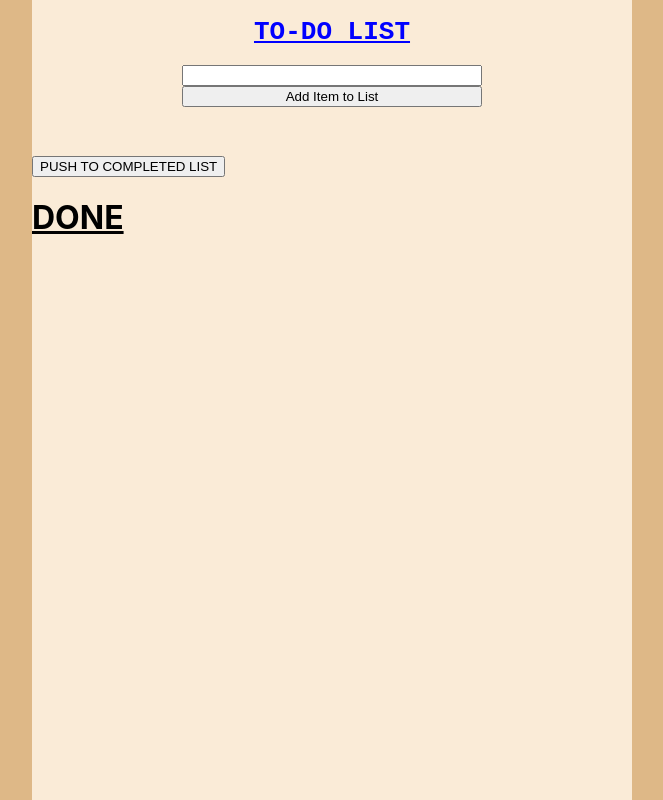
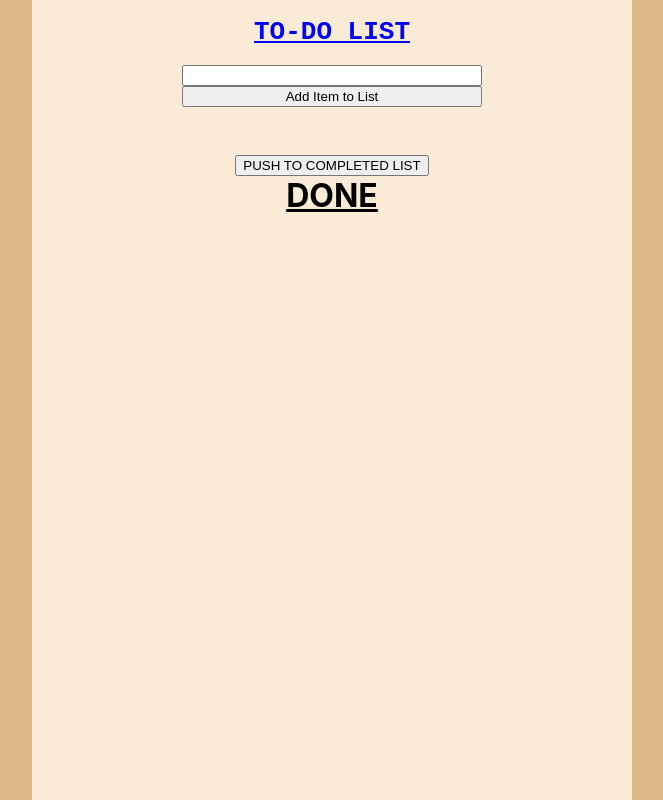
Before and after one commit to horsellcommon/CN-Todo-List-Activity, a React (Create React App) app: page / in a window 1280 px wide. Shown: the top 800 px of the page, without its empty margins (308-971 px from the left). Built offline with nearby package versions, Linux system fonts and the light colour scheme.

Commit message:
centered

```diff
--- a/src/App.css
+++ b/src/App.css
@@ -32,3 +32,8 @@ body{
   padding-right: 10px;
   margin-left: 10px;
 }
+.centered{
+  display: flex;
+  margin: auto;
+  justify-content: center;
+}
--- a/src/components/Completed.js
+++ b/src/components/Completed.js
@@ -11,8 +11,8 @@ const FinishedList = () => {
 
     return (
         <div>
-            <button onClick={addToList}>PUSH TO COMPLETED LIST</button>
-            <h1><u>DONE</u></h1>
+            <button class="centered" onClick={addToList}>PUSH TO COMPLETED LIST</button>
+            <h1 class="centered"><u>DONE</u></h1>
             <div id="mapper">
                 <ul>
                     {list.map((item, chindex) => {
```
